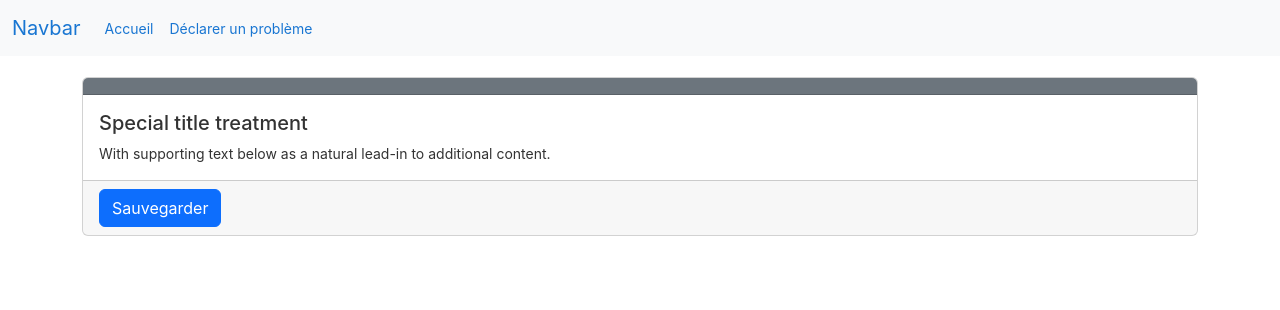
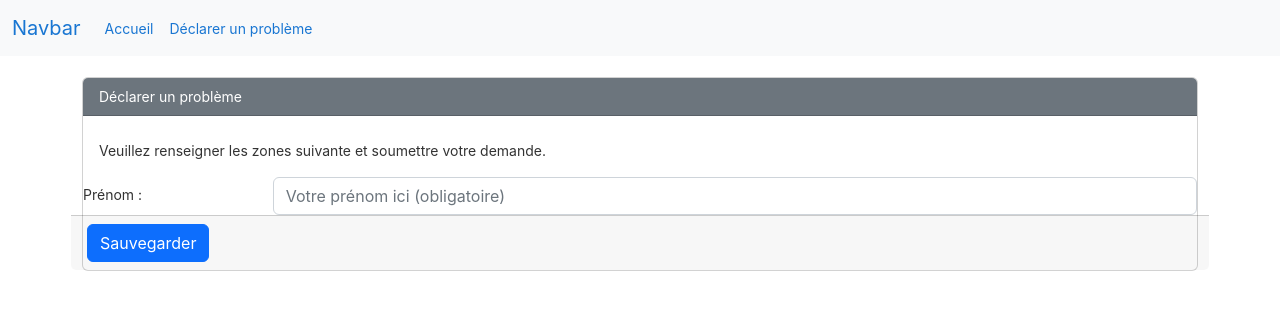
Before and after one commit to Marianne42/Interventions, an Angular app: page /probleme in a window 1280 px wide. Shown: the top 310 px of the page. Built offline with nearby package versions, Linux system fonts and the light colour scheme.

Commit message:
fini saisie prenom

```diff
--- a/src/app/probleme/probleme.component.html
+++ b/src/app/probleme/probleme.component.html
@@ -2,11 +2,44 @@
     <br/>
     <div class="card">
       <div class="card-header text-white bg-secondary">
-	<!-- L'en-tête ici -->
+            Déclarer un problème
       </div>
       <div class="card-body">
-        <h5 class="card-title">Special title treatment</h5>
-        <p class="card-text">With supporting text below as a natural lead-in to additional content.</p>
+        <h5 class="card-title"></h5>
+        <p class="card-text">Veuillez renseigner les zones suivante et soumettre votre demande.</p>
+      </div>
+
+      <div class="card-text">
+            <form class="form-horizontal"
+            novalidate
+            (ngSubmit)="save()"
+            [formGroup]="problemeForm">
+            <div class="form-group row">
+
+                  <label for="prenomId" class="col-md-2 col-form-label text-right">Prénom :</label>
+                  <div class="col-md-10">
+                    <input class="form-control"
+                    id="prenomId"
+                    type="text"
+                    placeholder="Votre prénom ici (obligatoire)"
+                    formControlName="prenom"
+                    [ngClass]="{'is-valid': (problemeForm.get('prenom').touched ||
+                    problemeForm.get('prenom').dirty) &&
+                    problemeForm.get('prenom').valid,
+                    'is-invalid': (problemeForm.get('prenom').touched ||
+                    problemeForm.get('prenom').dirty) &&
+                    !problemeForm.get('prenom').valid}"
+                    />
+                    <span class="form-text" *ngIf="(problemeForm.get('prenom').touched ||
+                        problemeForm.get('prenom').dirty) &&
+                        (problemeForm.get('prenom').errors)">
+                        <span *ngIf=" problemeForm.get('prenom').errors['required']">
+                        <small class="text-muted">
+                                    Merci de saisir votre prénom.
+                        </small>
+                        </span>
+                  </span>
+
             </div>
             <div class="card-footer">
                   <!-- Bouton save ici -->
@@ -15,4 +48,8 @@
                   </button>
             </div>
             </div>
+            </form>
+
+
     </div>
+</div>
--- a/src/app/probleme/probleme.component.ts
+++ b/src/app/probleme/probleme.component.ts
@@ -1,5 +1,7 @@
 import { Component } from '@angular/core';
-import { FormGroup, FormBuilder } from '@angular/forms';
+import { FormGroup, FormBuilder, Validators } from '@angular/forms';
+
+
 
 @Component({
   selector: 'Inter-probleme',
@@ -11,8 +13,12 @@
 constructor(private fb: FormBuilder){ }
   ngOnInit(){
     this.problemeForm = this.fb.group({
-      prenom: ['']
+      prenom: ['', [Validators.minLength(3), Validators.required]]
     })
   }
 
+  save(): void {
+  }
+
+
 }
```
Also changed, not shown: 1 other file (tests, documents, lock files or other folders). Lines whose indentation alone changed are shown as unchanged.
